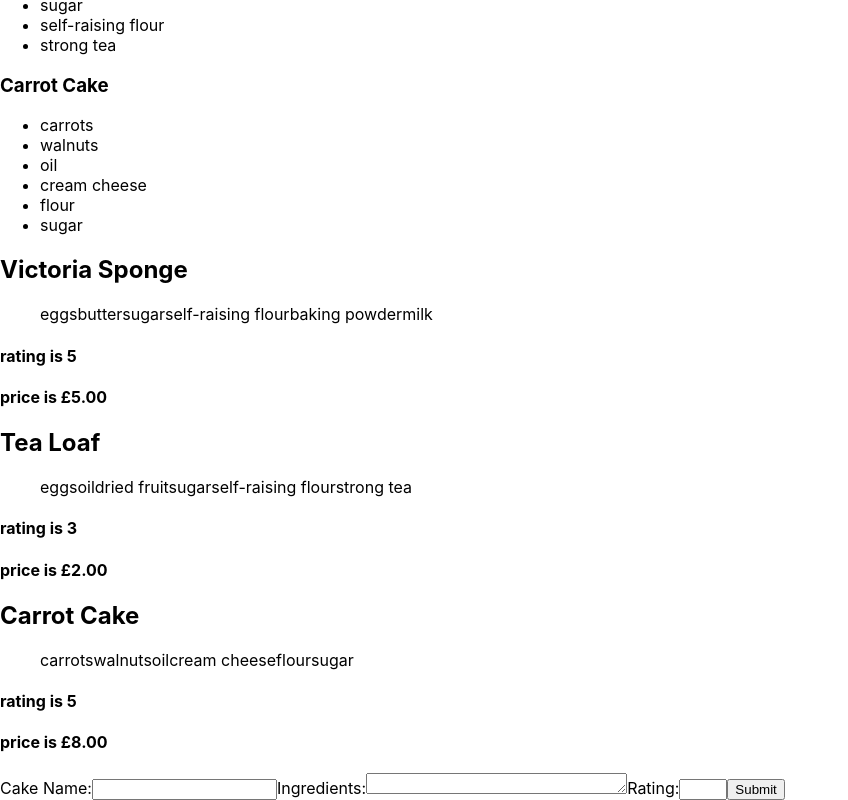
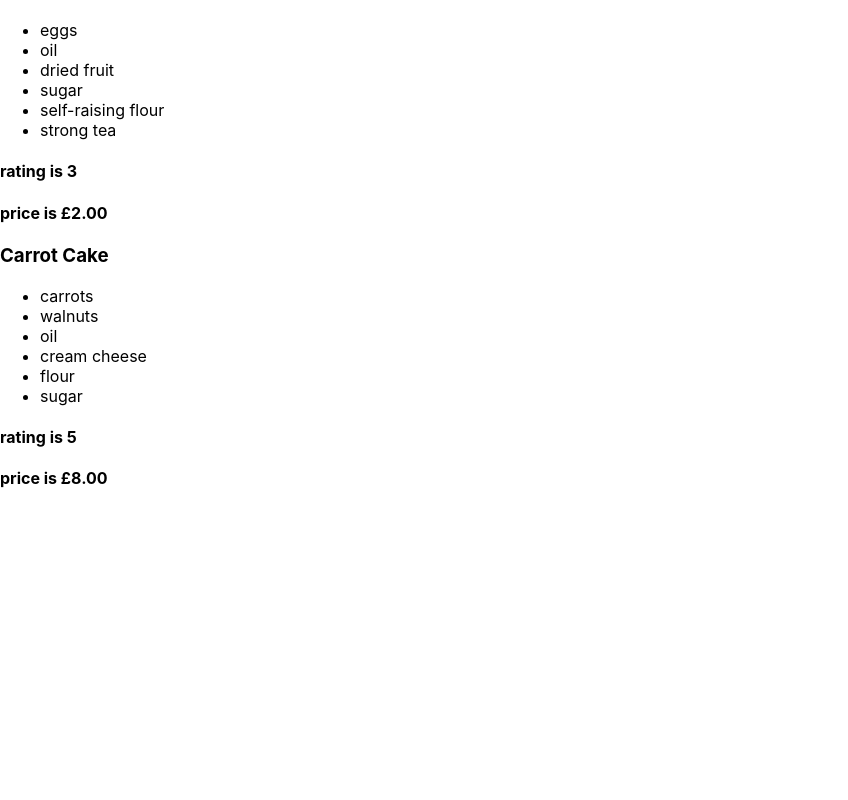
Before and after one commit to caitlinmillar/8.4_React_Bakery, a React (Create React App) app: page / in a window 1280 px wide. Shown: the part 369-1169 px from the top of the page, without its empty margins (0-848 px from the left). After the commit the page ends 878 px from the top, so only its background shows below. Built offline with nearby package versions, Linux system fonts and the light colour scheme.

Commit message:
MVP complete

```diff
--- a/src/App.js
+++ b/src/App.js
@@ -1,7 +1,7 @@
 import './App.css';
 import CakeComponent from './components/CakeComponent';
 import CakeContainer from './containers/CakeContainer'
-import CakeForm from './components/CakeForm';
+
 
 function App() {
   return (
@@ -9,7 +9,7 @@ function App() {
       <h1>BNTA Bakery</h1>
       <main>
       <CakeContainer/>
-      <CakeForm/>
+
       </main>
     </>
   );
--- a/src/components/CakeComponent.js
+++ b/src/components/CakeComponent.js
@@ -7,18 +7,7 @@ const CakeComponent = ({cake}) => {
 
     return(
     <>
-        <section className="cakeCard">
-            <h2>{cake.cakeName}</h2>
-            <ul>
-                {cake.ingredients}
-            </ul>
-            <h4 className="rating">
-                rating is {cake.rating}
-            </h4>
-            <h4 className="price">
-                price is £{cake.price}.00
-            </h4>
-        </section>
+
     </>
 
     )
--- a/src/components/CakeForm.js
+++ /dev/null
@@ -1,17 +0,0 @@
-const CakeForm = () => {
-
-    return (
-        <form>
-            <label htmlFor="name">Cake Name:</label>
-            <input type="text" id="name" />
-            <label htmlFor="ingredients">Ingredients:</label>
-            <textarea cols="30" rows="1" id="ingredients"></textarea>
-            <label htmlFor="rating">Rating:</label>
-            <input type="number" id="rating" min={1} max={5}/>
-            <input type="submit"/>
-        </form>
-    )
-
-}
-
-export default CakeForm;
--- a/src/containers/CakeContainer.js
+++ b/src/containers/CakeContainer.js
@@ -67,12 +67,21 @@ const CakeContainer = ({cake}) => {
                                         )
                                     })}
                                 </ul>
-                            </div>
+                            <section className="cakeCard">
+                                <h4 className="rating">
+                                    rating is {cake.rating}
+                                </h4>
+                                <h4 className="price">
+                                    price is £{cake.price}.00
+                                </h4>
+                            </section>
+                        </div>
                         )
+
                     })
                 }
             </section>
-        {allCakes}
+
 
 
         {/* cake is a new name for props */}
```
